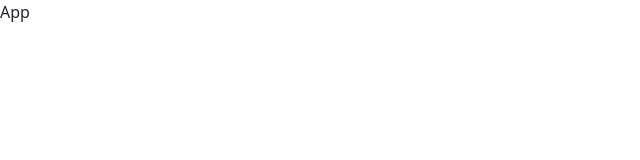
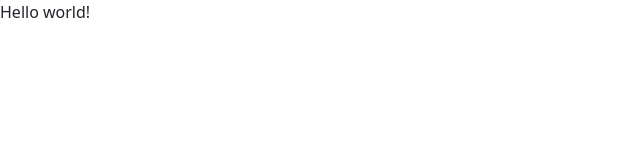
Before and after one commit to JohnKamaujk/Project-Frontend, a React (Create React App) app: page / in a window 1280 px wide. Shown: the top 160 px of the page, without its empty margins (0-640 px from the left). Built offline with nearby package versions, Linux system fonts and the light colour scheme.

Commit message:
Added TopNavbar Component

```diff
--- a/src/components/App.jsx
+++ b/src/components/App.jsx
@@ -1,10 +1,8 @@
-import React from 'react'
-
+import React from "react";
+import "../styles/App.css";
 
 const App = () => {
-  return (
-    <div>App</div>
-  )
-}
+  return <div>Hello world!</div>;
+};
 
-export default App
+export default App;
--- a/src/App.css
+++ b/src/styles/App.css
@@ -14,7 +14,6 @@
 }
 
 .App-header {
-  background-color: #282c34;
   min-height: 100vh;
   display: flex;
   flex-direction: column;
@@ -36,3 +35,7 @@
     transform: rotate(360deg);
   }
 }
+
+.content{
+  margin-top: 3rem;
+}
```
Also changed, not shown: src/components/TopNavbar.jsx (added, +16 -0 lines), src/styles/TopNavbar.css (added).
